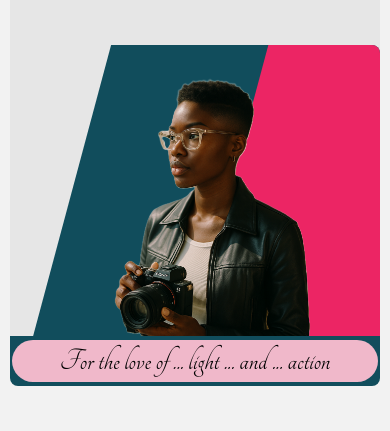
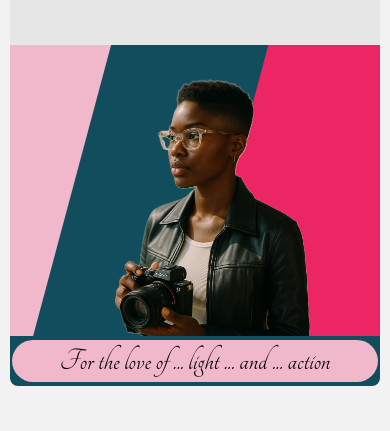
Before and after one commit to paulmagadi/JaneKenny-Photographer, a plain HTML site: page index.html in a window 390 px wide. Shown: the part 612-1043 px from the top of the page. Drawn offline with Linux system fonts and the light colour scheme; a web font is replaced by a local one.

Commit message:
renamed:    jenny.png -> images/jenny.png 	modified:   index.html 	modified:   styles.css

```diff
--- a/index.html
+++ b/index.html
@@ -76,7 +76,7 @@
 
             <div class="profile-image">
                 <img src="images/f4.png" alt="Jenny Kenny">
-                <img src="jenny.png" alt="Jenny Kenny">
+                <img src="images/jenny.png" alt="Jenny Kenny">
                 <img src="images/f3.png" alt="Jenny Kenny">
                 <img src="images/f2.png" alt="Jenny Kenny">
                 <img src="images/banner-bg.png" alt="Jenny Kenny">
--- a/styles.css
+++ b/styles.css
@@ -7,6 +7,10 @@
 :root {
     --primary-color: #114d5c;
     --bg-color: rgb(242, 242, 242);
+}
+
+html {
+    scroll-behavior: smooth;
 }
 
 body {
@@ -208,6 +212,7 @@ header .menu-toggler {
     position: relative;
     overflow: hidden;
     border-radius: 0 8px 0 0;
+    z-index: 0;
 }
 
 .profile-image img {
@@ -366,6 +371,9 @@ header .menu-toggler {
     .profile-image {
         width: 100%;
         padding-top: 2em;
+        background-color: rgb(240, 184, 202);
+        border-radius: 0;
+        z-index: 0;
     }
 
     .profile-image img {
```
Also changed, not shown: images/jenny.png (renamed from jenny.png).
